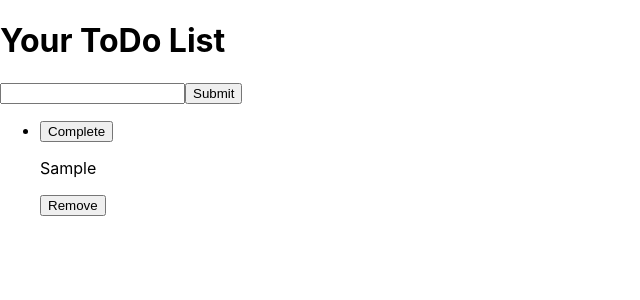
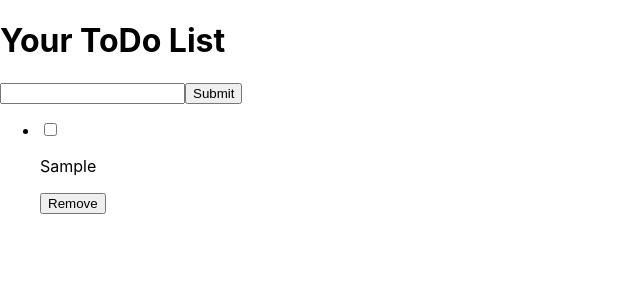
Before and after one commit to web-lynx/react-todo-list, a React (Create React App) app: page / in a window 1280 px wide. Both pictures are taken after typing "Sample" into the empty fields and a click on the button "Submit". Shown: the top 300 px of the page, without its empty margins (0-640 px from the left). Built offline with nearby package versions, Linux system fonts and the light colour scheme.

Commit message:
replaced the complete button with a checkbox - it's cooler

```diff
--- a/src/Components/TodoItem.jsx
+++ b/src/Components/TodoItem.jsx
@@ -3,7 +3,7 @@ import React from "react"
 export const Item = ({ item, removeItem, completeItem }) => {
   return (
     <li className={ item.complete ? "complete" : "incomplete" }>
-      <button onClick={ completeItem }>Complete</button>
+      <input type="checkbox" onChange={ completeItem }/>
       <p>{item.value}</p><button onClick={ removeItem }>Remove</button>
     </li>
   )
```
